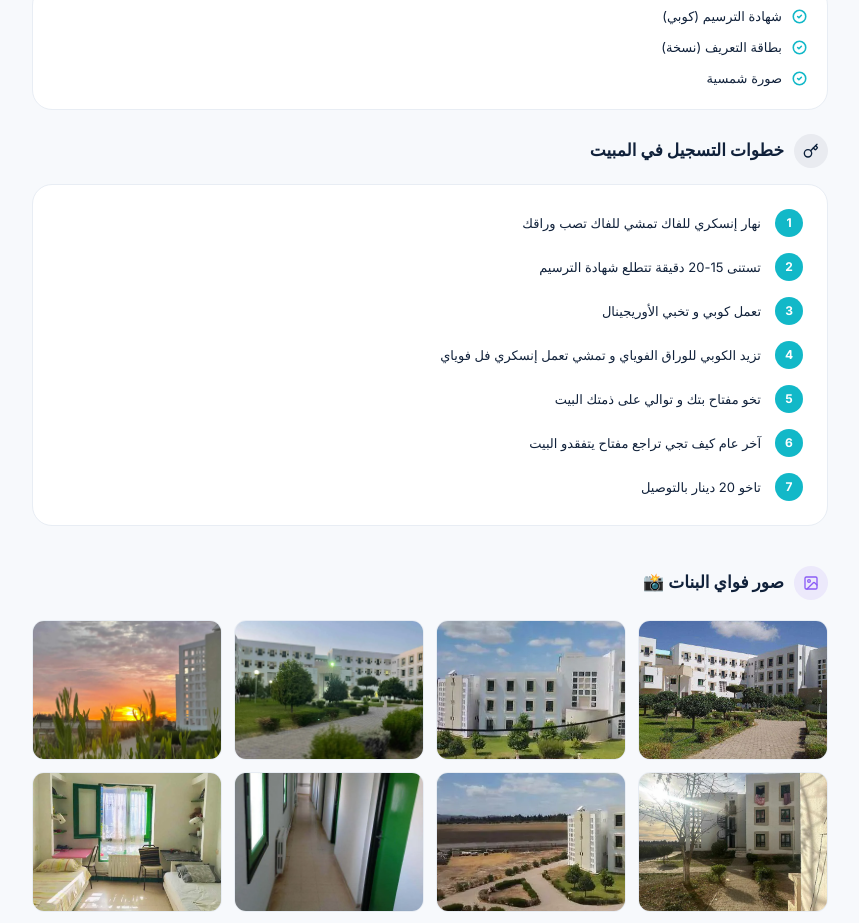
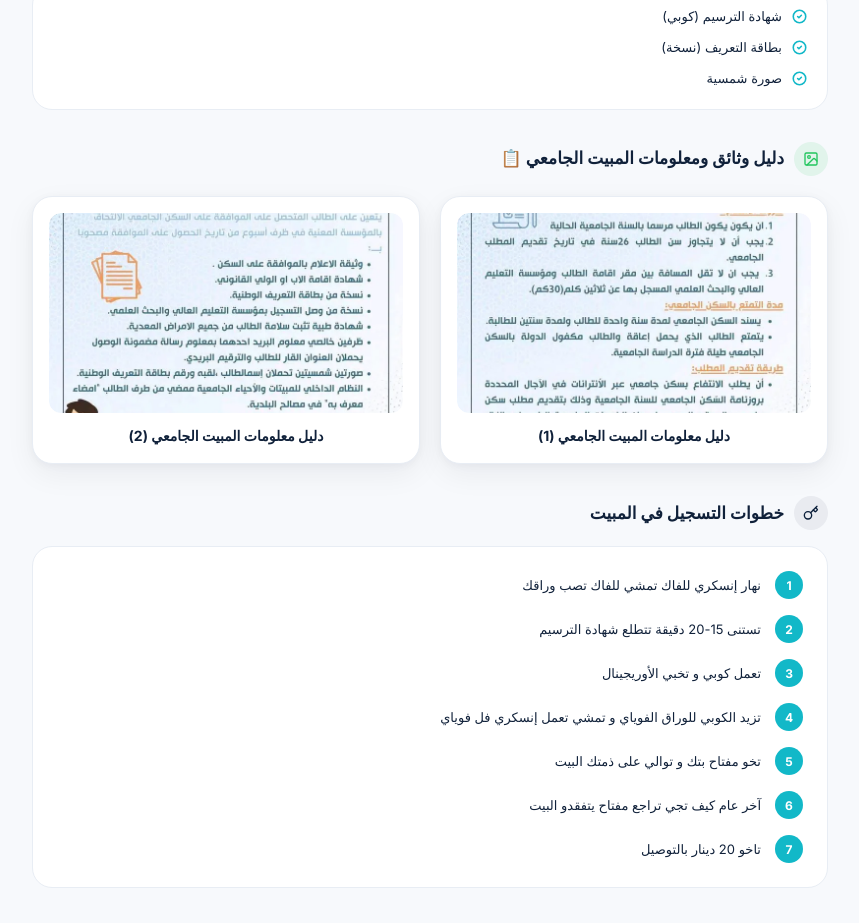
Before and after one commit to jozefelmanga/iset-zaghouan-hub, a Next.js app: page /housing in a window 1280 px wide. Shown: the part 1308-2231 px from the top of the page, without its empty margins (78-937 px from the left). Built offline with nearby package versions, Linux system fonts and the light colour scheme.

Commit message:
Add ImageGallery component and integrate it into Bourse, Housing, and Inscription pages

```diff
--- a/src/app/bourse/page.tsx
+++ b/src/app/bourse/page.tsx
@@ -6,7 +6,7 @@ import {
   Banknote, Calculator, AlertCircle, CheckCircle2, FileText,
 } from "lucide-react";
 import { AppLayout } from "@/components/layout/AppLayout";
-import { PageHeader, Card, Badge, Alert } from "@/components/ui/shared";
+import { PageHeader, Card, Badge, Alert, ImageGallery } from "@/components/ui/shared";
 import { scholarshipTypes, scholarshipRules, scholarshipDocs } from "@/data/scholarships";
 
 export default function BoursePage() {
@@ -165,6 +165,18 @@ export default function BoursePage() {
         <Alert title="ملاحظة مهمة" variant="info">
           أوراق البورص هي نفسها أوراق 500 دينار. عند تقديم البورص، نفس الأوراق — إذا لم يكن الحق في البورص الكاملة تأخذ منحة الإدماج.
         </Alert>
+
+        {/* Gallery */}
+        <ImageGallery
+          title="دليل المنحة الجامعية"
+          images={[
+            "/images/bourse (1).webp",
+            "/images/bourse (2).webp",
+            "/images/bourse (3).webp",
+            "/images/bourse (4).webp",
+            "/images/bourse (5).webp",
+          ]}
+        />
       </div>
     </AppLayout>
   );
--- a/src/app/housing/page.tsx
+++ b/src/app/housing/page.tsx
@@ -8,7 +8,7 @@ import {
 import { AppLayout } from "@/components/layout/AppLayout";
 import { PageHeader, Card, Badge, Alert } from "@/components/ui/shared";
 import { housingFoyer, housingLouled, housingProcess } from "@/data/housing";
-import { PhotoGallery } from "@/components/ui/Lightbox";
+import { PhotoGallery, ZoomableImage } from "@/components/ui/Lightbox";
 
 const foyerGirlsGallery = [
   "/images/foyer girls/448872376_947314010742452_1019535438087276358_n.webp",
@@ -28,6 +28,7 @@ const foyerGirlsGallery = [
 ];
 
 const foyerBoysGallery = [
+  "/images/foyer boys localisation.webp",
   "/images/foyer boys/1000125393.webp",
   "/images/foyer boys/1000125394.webp",
   "/images/foyer boys/1000125395.webp",
@@ -188,6 +189,48 @@ export default function HousingPage() {
           </motion.div>
         </AnimatePresence>
 
+        {/* General Foyer Information Guides */}
+        <div style={{ marginTop: "32px", marginBottom: "32px" }}>
+          <div style={{ display: "flex", alignItems: "center", gap: "10px", marginBottom: "20px" }}>
+            <div style={{ width: "34px", height: "34px", borderRadius: "50%", background: "rgba(34,197,94,0.10)", color: "#22C55E", display: "flex", alignItems: "center", justifyContent: "center" }}>
+              <ImageIcon size={16} strokeWidth={2} />
+            </div>
+            <span style={{ fontWeight: 700, fontSize: "17px", color: "var(--color-text)" }}>دليل وثائق ومعلومات المبيت الجامعي 📋</span>
+          </div>
+
+          <div style={{
+            display: "grid",
+            gridTemplateColumns: "repeat(auto-fit, minmax(280px, 1fr))",
+            gap: "20px"
+          }}>
+            <Card elevation="raised" padding="16px">
+              <div style={{ position: "relative", borderRadius: "12px", overflow: "hidden", marginBottom: "12px", height: "200px" }}>
+                <ZoomableImage
+                  src="/images/foyer (1).webp"
+                  alt="دليل معلومات المبيت الجامعي (1)"
+                  style={{ height: "100%" }}
+                />
+              </div>
+              <h4 style={{ fontWeight: 700, fontSize: "14px", color: "var(--color-text)", textAlign: "center" }}>
+                دليل معلومات المبيت الجامعي (1)
+              </h4>
+            </Card>
+
+            <Card elevation="raised" padding="16px">
+              <div style={{ position: "relative", borderRadius: "12px", overflow: "hidden", marginBottom: "12px", height: "200px" }}>
+                <ZoomableImage
+                  src="/images/foyer (2).webp"
+                  alt="دليل معلومات المبيت الجامعي (2)"
+                  style={{ height: "100%" }}
+                />
+              </div>
+              <h4 style={{ fontWeight: 700, fontSize: "14px", color: "var(--color-text)", textAlign: "center" }}>
+                دليل معلومات المبيت الجامعي (2)
+              </h4>
+            </Card>
+          </div>
+        </div>
+
         {/* Process */}
         <div>
           <div style={{ display: "flex", alignItems: "center", gap: "10px", marginBottom: "16px" }}>
--- a/src/app/inscription/page.tsx
+++ b/src/app/inscription/page.tsx
@@ -16,7 +16,7 @@ import {
   ArrowLeft,
 } from "lucide-react";
 import { AppLayout } from "@/components/layout/AppLayout";
-import { PageHeader, Card, StepItem, Alert, Badge, Button } from "@/components/ui/shared";
+import { PageHeader, Card, StepItem, Alert, Badge, Button, ImageGallery } from "@/components/ui/shared";
 import { enrollmentSteps, enrollmentPhases, enrollmentDocs } from "@/data/enrollment";
 
 const iconMap: Record<string, React.ElementType> = {
@@ -269,6 +269,17 @@ export default function InscriptionPage() {
         <Alert title="تنبيه مهم" variant="warning">
           شهادة الترسيم لازمك تستحفظ عليها و تخبيها. اعمل برشا نسخ و تخبيهم في بلاصات مختلفة.
         </Alert>
+
+        {/* Gallery */}
+        <ImageGallery
+          title="صور من الترسيم"
+          images={[
+            "/images/inscription (1).webp",
+            "/images/inscription (2).webp",
+            "/images/inscription (3).webp",
+            "/images/inscription (4).webp",
+          ]}
+        />
       </div>
     </AppLayout>
   );
--- a/src/components/ui/Lightbox.tsx
+++ b/src/components/ui/Lightbox.tsx
@@ -1,6 +1,7 @@
 "use client";
 
-import { useState } from "react";
+import { useState, useEffect } from "react";
+import { createPortal } from "react-dom";
 import { motion, AnimatePresence } from "framer-motion";
 import { X, ZoomIn } from "lucide-react";
 
@@ -27,6 +28,11 @@ export function PhotoGallery({
   altPrefix = "",
 }: PhotoGalleryProps) {
   const [lightbox, setLightbox] = useState<string | null>(null);
+  const [mounted, setMounted] = useState(false);
+
+  useEffect(() => {
+    setMounted(true);
+  }, []);
 
   return (
     <>
@@ -77,7 +83,8 @@ export function PhotoGallery({
         ))}
       </div>
 
-      {/* Lightbox */}
+      {/* Lightbox rendered in document body via Portal */}
+      {mounted && createPortal(
         <AnimatePresence>
           {lightbox && (
             <motion.div
@@ -89,26 +96,28 @@ export function PhotoGallery({
               style={{
                 position: "fixed",
                 inset: 0,
-              zIndex: 1000,
+                zIndex: 99999, // Render above everything, including navbars
                 background: "rgba(0,0,0,0.9)",
                 display: "flex",
                 alignItems: "center",
                 justifyContent: "center",
                 padding: "24px",
                 cursor: "zoom-out",
+                willChange: "opacity",
               }}
             >
               <motion.div
-              initial={{ scale: 0.88, opacity: 0 }}
+                initial={{ scale: 0.95, opacity: 0 }}
                 animate={{ scale: 1, opacity: 1 }}
-              exit={{ scale: 0.88, opacity: 0 }}
-              transition={{ duration: 0.22, ease: [0.16, 1, 0.3, 1] }}
+                exit={{ scale: 0.95, opacity: 0 }}
+                transition={{ duration: 0.15, ease: "easeOut" }}
                 onClick={(e) => e.stopPropagation()}
                 style={{
                   position: "relative",
                   maxWidth: "960px",
                   width: "100%",
                   maxHeight: "90vh",
+                  willChange: "transform, opacity",
                 }}
               >
                 <img
@@ -146,7 +155,9 @@ export function PhotoGallery({
               </motion.div>
             </motion.div>
           )}
-      </AnimatePresence>
+        </AnimatePresence>,
+        document.body
+      )}
     </>
   );
 }
@@ -165,6 +176,11 @@ export function ZoomableImage({
   className,
 }: ZoomableImageProps) {
   const [isOpen, setIsOpen] = useState(false);
+  const [mounted, setMounted] = useState(false);
+
+  useEffect(() => {
+    setMounted(true);
+  }, []);
 
   return (
     <>
@@ -183,7 +199,7 @@ export function ZoomableImage({
         <img
           src={src}
           alt={alt}
-          style={{ width: "100%", height: "100%", display: "block", borderRadius: "inherit" }}
+          style={{ width: "100%", height: "100%", display: "block", borderRadius: "inherit", objectFit: "cover" }}
         />
         {/* Zoom hint on hover */}
         <motion.div
@@ -203,6 +219,8 @@ export function ZoomableImage({
         </motion.div>
       </div>
 
+      {/* Lightbox rendered in document body via Portal */}
+      {mounted && createPortal(
         <AnimatePresence>
           {isOpen && (
             <motion.div
@@ -214,26 +232,28 @@ export function ZoomableImage({
               style={{
                 position: "fixed",
                 inset: 0,
-              zIndex: 1000,
+                zIndex: 99999, // Render above all other components, including headers and sidebars
                 background: "rgba(0,0,0,0.9)",
                 display: "flex",
                 alignItems: "center",
                 justifyContent: "center",
                 padding: "24px",
                 cursor: "zoom-out",
+                willChange: "opacity",
               }}
             >
               <motion.div
-              initial={{ scale: 0.88, opacity: 0 }}
+                initial={{ scale: 0.95, opacity: 0 }}
                 animate={{ scale: 1, opacity: 1 }}
-              exit={{ scale: 0.88, opacity: 0 }}
-              transition={{ duration: 0.22, ease: [0.16, 1, 0.3, 1] }}
+                exit={{ scale: 0.95, opacity: 0 }}
+                transition={{ duration: 0.15, ease: "easeOut" }}
                 onClick={(e) => e.stopPropagation()}
                 style={{
                   position: "relative",
                   maxWidth: "960px",
                   width: "100%",
                   maxHeight: "90vh",
+                  willChange: "transform, opacity",
                 }}
               >
                 <img
@@ -271,7 +291,9 @@ export function ZoomableImage({
               </motion.div>
             </motion.div>
           )}
-      </AnimatePresence>
+        </AnimatePresence>,
+        document.body
+      )}
     </>
   );
 }
--- a/src/components/ui/shared.tsx
+++ b/src/components/ui/shared.tsx
@@ -512,3 +512,60 @@ export function Button({ children, variant = "primary", size = "md", href, onCli
     </motion.button>
   );
 }
+
+/* ============================================================
+   IMAGE GALLERY
+   ============================================================ */
+interface ImageGalleryProps {
+  images: string[];
+  title?: string;
+}
+
+export function ImageGallery({ images, title = "الصور" }: ImageGalleryProps) {
+  if (!images || images.length === 0) return null;
+  return (
+    <div style={{ marginTop: "40px", marginBottom: "40px" }}>
+      <div style={{ display: "flex", alignItems: "center", gap: "10px", marginBottom: "20px" }}>
+        <span style={{ fontWeight: 700, fontSize: "18px", color: "var(--color-text)" }}>{title}</span>
+      </div>
+      <div style={{
+        display: "grid",
+        gridTemplateColumns: "repeat(auto-fit, minmax(250px, 1fr))",
+        gap: "16px"
+      }}>
+        {images.map((src, i) => (
+          <motion.div
+            key={i}
+            initial={{ opacity: 0, y: 16 }}
+            whileInView={{ opacity: 1, y: 0 }}
+            viewport={{ once: true }}
+            transition={{ delay: i * 0.1 }}
+            style={{
+              position: "relative",
+              paddingBottom: "65%",
+              borderRadius: "16px",
+              overflow: "hidden",
+              boxShadow: "var(--shadow-card)",
+              border: "1px solid var(--color-border)"
+            }}
+          >
+            <img
+              src={src}
+              alt={`Gallery image ${i + 1}`}
+              style={{
+                position: "absolute",
+                inset: 0,
+                width: "100%",
+                height: "100%",
+                objectFit: "cover",
+                transition: "transform var(--transition-slow)"
+              }}
+              onMouseEnter={(e) => { e.currentTarget.style.transform = "scale(1.05)"; }}
+              onMouseLeave={(e) => { e.currentTarget.style.transform = "scale(1)"; }}
+            />
+          </motion.div>
+        ))}
+      </div>
+    </div>
+  );
+}
```
Lines whose indentation alone changed are shown as unchanged.
